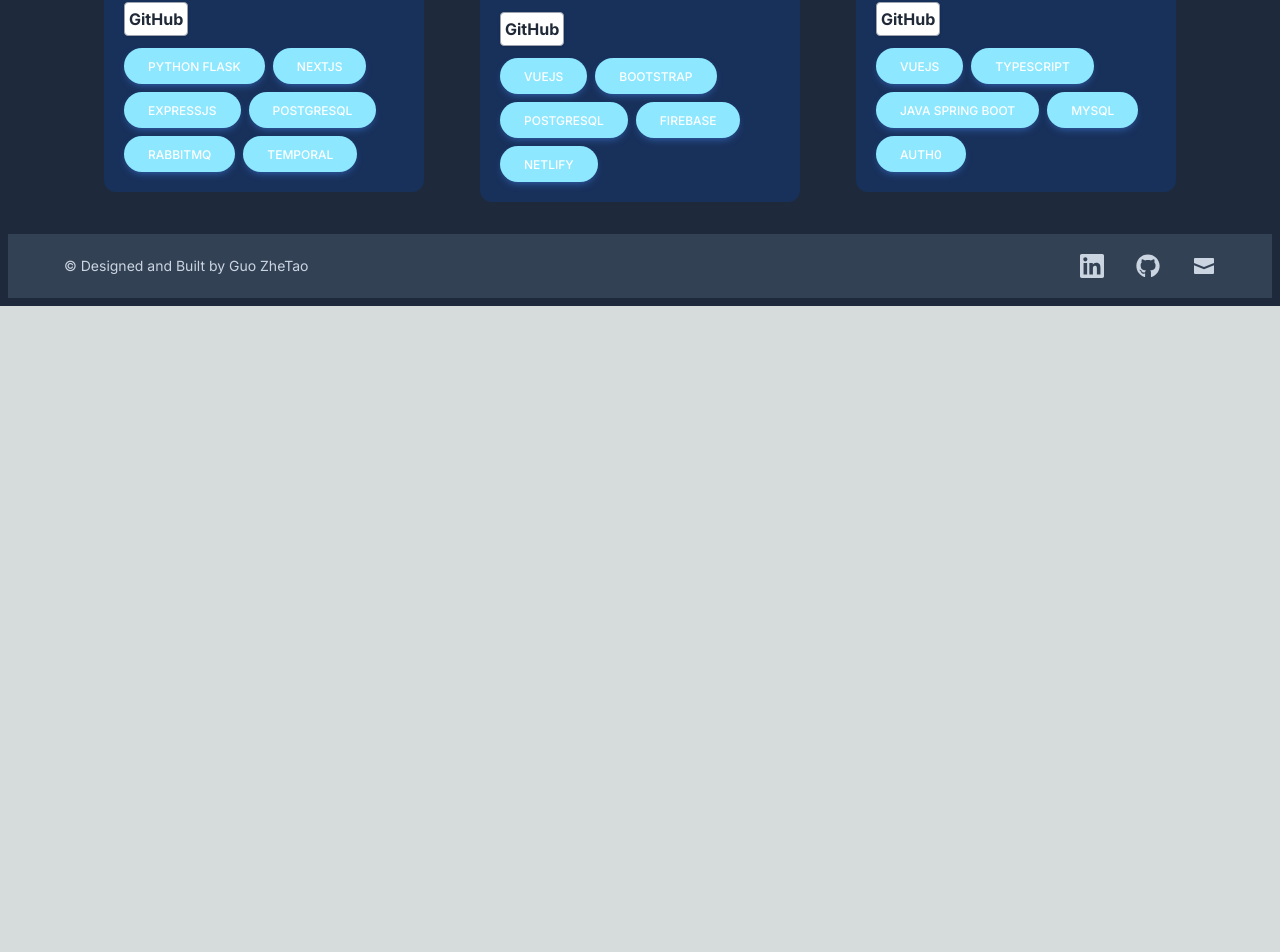
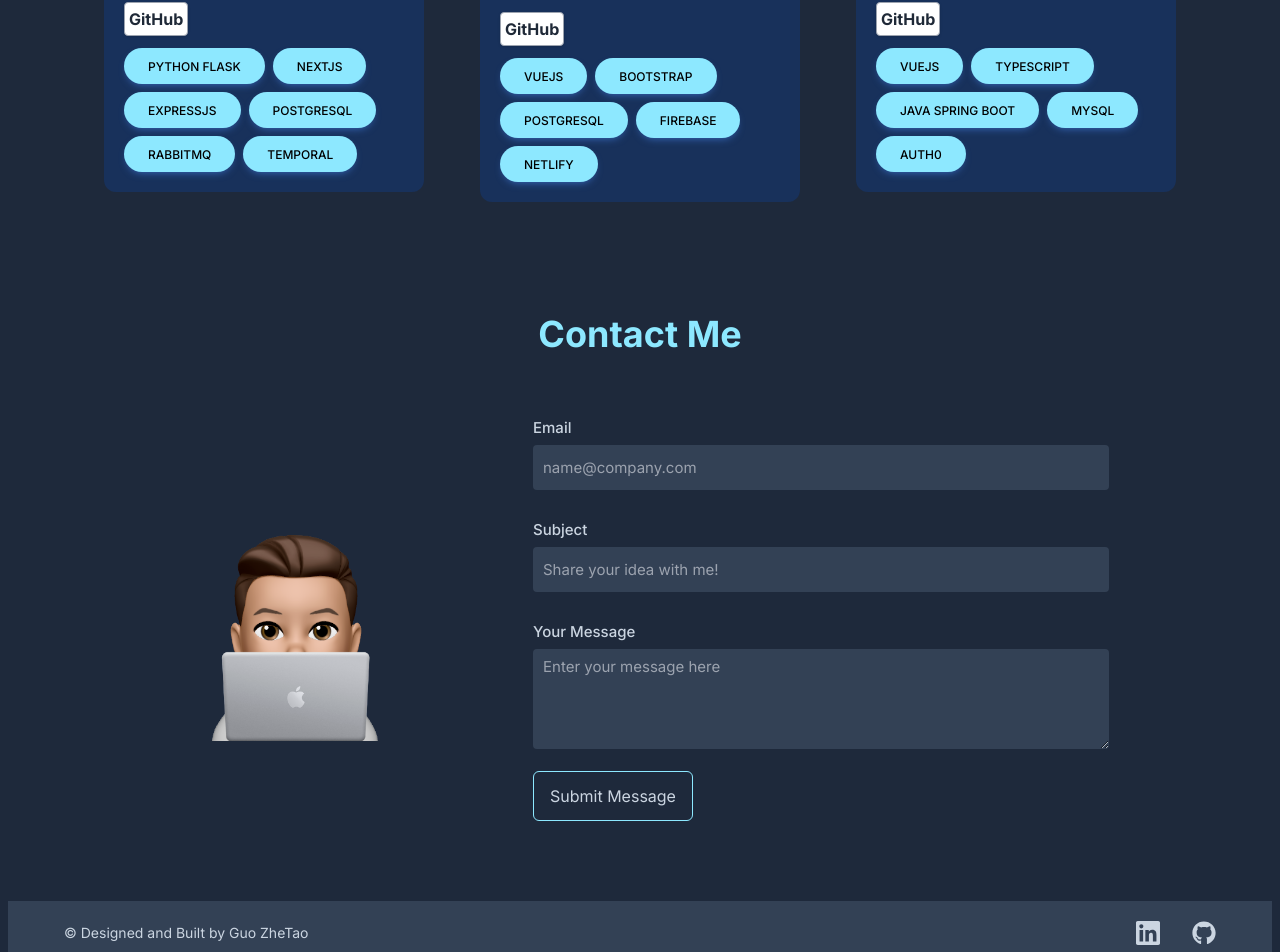
Before and after one commit to ZheTaoGuo/personal-porfolio, a Next.js app: page / in a window 1280 px wide. Shown: the part 1844-2796 px from the top of the page. Before the commit the page ends 2150 px from the top, so only its background shows below. Built offline with nearby package versions, Linux system fonts and the light colour scheme.

Commit message:
feat:contactme

```diff
--- a/package.json
+++ b/package.json
@@ -9,6 +9,8 @@
     "lint": "next lint"
   },
   "dependencies": {
+    "@radix-ui/react-form": "^0.0.3",
+    "@radix-ui/react-popover": "1.0.6",
     "@splinetool/react-spline": "^2.2.6",
     "@splinetool/runtime": "^0.9.411",
     "@types/node": "20.4.5",
--- /dev/null
+++ b/src/app/Contact/form.tsx
@@ -0,0 +1,128 @@
+'use client'
+import React, { useState, ChangeEvent, FormEvent } from 'react';
+import * as Form from '@radix-ui/react-form';
+
+const ContactForm = () => {
+	const [email, setEmail] = useState('');
+	const [subject, setSubject] = useState('');
+	const [message, setMessage] = useState('');
+
+	const handleEmailChange = (event: ChangeEvent<HTMLInputElement>) => {
+		setEmail(event.target.value);
+	};
+
+	const handleSubjectChange = (event: ChangeEvent<HTMLInputElement>) => {
+		setSubject(event.target.value);
+	};
+
+	const handleMessageChange = (event: ChangeEvent<HTMLTextAreaElement>) => {
+		setMessage(event.target.value);
+	};
+
+	const handleSubmit = (event: FormEvent<HTMLFormElement>) => {
+		event.preventDefault();
+		const body = encodeURIComponent(message);
+		const subjectEncoded = encodeURIComponent(subject);
+		const mailtoUrl = `mailto:zhetao.guo.2021@scis.smu.edu.sg?subject=${subjectEncoded}&body=${body}`;
+		window.location.href = mailtoUrl;
+	};
+
+	return (
+		<Form.Root
+			className="w-full max-w-xl flex flex-col gap-3"
+			onSubmit={handleSubmit}
+		>
+			<Form.Field className="grid mb-[10px]" name="email">
+				<div className="flex items-baseline justify-between">
+					<Form.Label className="text-[15px] font-medium leading-[35px] text-slate-300">
+						Email
+					</Form.Label>
+					<Form.Message
+						className="text-[13px] text-slate-300"
+						match="valueMissing"
+					>
+						Please enter your email
+					</Form.Message>
+					<Form.Message
+						className="text-[13px] text-slate-300"
+						match="typeMismatch"
+					>
+						Please provide a valid email
+					</Form.Message>
+				</div>
+				<Form.Control asChild>
+					<input
+						className="box-border bg-slate-700 w-full inline-flex h-[45px] appearance-none items-center justify-center rounded-[4px] px-[10px] text-[15px] leading-none text-slate-300 outline-none"
+						type="email"
+						name="email"
+						required
+						placeholder="name@company.com"
+						value={email}
+						onChange={handleEmailChange}
+					/>
+				</Form.Control>
+			</Form.Field>
+
+			<Form.Field className="grid mb-[10px]" name="subject">
+				<div className="flex items-baseline justify-between">
+					<Form.Label className="text-[15px] font-medium leading-[35px] text-slate-300">
+						Subject
+					</Form.Label>
+					<Form.Message
+						className="text-[13px] text-slate-300 opacity-[0.8]"
+						match="valueMissing"
+					>
+						Please enter a subject
+					</Form.Message>
+				</div>
+				<Form.Control asChild>
+					<input
+						className="box-border bg-slate-700 h-[45px] w-full inline-flex appearance-none items-center justify-center rounded-[4px] p-[10px] text-[15px] leading-none text-slate-300 outline-none"
+						required
+						placeholder="Share your idea with me!"
+						name="subject"
+						value={subject}
+						onChange={handleSubjectChange}
+					/>
+				</Form.Control>
+			</Form.Field>
+
+			<Form.Field className="grid mb-[10px]" name="message">
+				<div className="flex items-baseline justify-between">
+					<Form.Label className="text-[15px] font-medium leading-[35px] text-slate-300">
+						Your Message
+					</Form.Label>
+					<Form.Message
+						className="text-[13px] text-slate-300 opacity-[0.8]"
+						match="valueMissing"
+					>
+						Please enter a message
+					</Form.Message>
+				</div>
+				<Form.Control asChild>
+          <textarea
+			  className="box-border bg-slate-700 h-[100px] w-full inline-flex appearance-none items-center justify-center rounded-[4px] p-[10px] text-[15px] leading-none text-slate-300 outline-none"
+			  required
+			  name="message"
+			  value={message}
+			  onChange={handleMessageChange}
+			  placeholder="Enter your message here"
+		  />
+				</Form.Control>
+			</Form.Field>
+
+			<div className="flex justify-start">
+				<Form.Submit asChild>
+					<button
+						className="text-slate-300 border border-[#8de8ff] rounded-md px-4 py-3 hover:bg-[#8de8ff] hover:text-slate-700 transition-all ease-out"
+						type="submit"
+					>
+						Submit Message
+					</button>
+				</Form.Submit>
+			</div>
+		</Form.Root>
+	);
+};
+
+export default ContactForm;
--- /dev/null
+++ b/src/app/Contact/page.tsx
@@ -0,0 +1,20 @@
+import Image from 'next/image'
+import ContactForm from './form'
+
+export default function Contact() {
+	return (
+		<section id="contact" className="py-20 mx-auto max-w-6xl flex flex-col gap-14">
+			<div className="flex flex-col justify-center items-center">
+				<div className="text-xl font-bold md:text-4xl bg-clip-text text-transparent bg-[#8de8ff]">
+					Contact Me
+				</div>
+			</div>
+			<div className='flex flex-col md:flex-row justify-center items-center md:gap-28'>
+				<div>
+					<Image src="/ContactMe.png" alt="contact" width={250} height={100} />
+				</div>
+				<ContactForm />
+			</div>
+		</section>
+	)
+}
--- a/src/app/Experience/card.tsx
+++ b/src/app/Experience/card.tsx
@@ -14,7 +14,7 @@ export default function Card({
     {}
     return (
         <div>
-            <ol className="relative border-l border-gray-200 min-w-full md:h-[220px]">
+            <ol className="relative border-l border-gray-200 min-w-full">
                 {experiences.map((experience: Experience, index: number) => (
                     <li
                         className={`ml-6 ${
--- a/src/app/components/Footer/page.tsx
+++ b/src/app/components/Footer/page.tsx
@@ -21,12 +21,6 @@ export default function Footer() {
                 >
                     <Github />
                 </a>
-                <a
-                    href="mailto:zhetao.guo.2021@scis.smu.edu.sg"
-                    className="block"
-                >
-                    <Email />
-                </a>
             </div>
         </div>
     )
--- a/src/app/components/Header/page.tsx
+++ b/src/app/components/Header/page.tsx
@@ -49,11 +49,8 @@ export default function Header(){
                 >
                     <span className="text-[#8de8ff]">02.</span> Projects
                 </a>
-                <a href="#skills" className="hidden md:block text-md hover:text-[#8de8ff] ease-in transition duration-200 hover:translate-y-[-0.1rem]">
-                    <span className="text-[#8de8ff]">03.</span> Skills
-                </a>
                 <a href="#contact" className="hidden md:block text-md hover:text-[#8de8ff] ease-in transition duration-200 hover:translate-y-[-0.1rem]">
-                    <span className="text-[#8de8ff]">04.</span> Contact
+                    <span className="text-[#8de8ff]">03.</span> Contact
                 </a>
             </div>
             <div className="flex align-center text-slate-300 gap-5 lg:gap-8 items-center">
@@ -68,12 +65,6 @@ export default function Header(){
                     className="hidden md:block ease-in transition duration-200 hover:translate-y-[-0.2rem]"
                 >
                     <Github />
-                </a>
-                <a
-                    href="mailto:zhetao.guo.2021@scis.smu.edu.sg"
-                    className="hidden md:block ease-in transition duration-200 hover:translate-y-[-0.2rem]"
-                >
-                    <Email />
                 </a>
                 <div onClick={toggleMenu} className="md:hidden">
                     <MenuButton isOpen={isOpen} />
--- a/src/app/components/SkillTag/Button.tsx
+++ b/src/app/components/SkillTag/Button.tsx
@@ -10,7 +10,7 @@ export default function Button ({
 	height?: number,
 }){
 	return (
-		<button className="inline-block rounded-full bg-[#8de8ff] px-6 pb-2 pt-2.5 text-xs font-medium uppercase leading-normal text-white shadow-[0_4px_9px_-4px_#3b71ca] transition duration-150 ease-in-out hover:bg-primary-600 hover:shadow-[0_8px_9px_-4px_rgba(59,113,202,0.3),0_4px_18px_0_rgba(59,113,202,0.2)] focus:bg-primary-600 focus:shadow-[0_8px_9px_-4px_rgba(59,113,202,0.3),0_4px_18px_0_rgba(59,113,202,0.2)] focus:outline-none focus:ring-0 active:bg-primary-700 active:shadow-[0_8px_9px_-4px_rgba(59,113,202,0.3),0_4px_18px_0_rgba(59,113,202,0.2)] dark:shadow-[0_4px_9px_-4px_rgba(59,113,202,0.5)] dark:hover:shadow-[0_8px_9px_-4px_rgba(59,113,202,0.2),0_4px_18px_0_rgba(59,113,202,0.1)] dark:focus:shadow-[0_8px_9px_-4px_rgba(59,113,202,0.2),0_4px_18px_0_rgba(59,113,202,0.1)] dark:active:shadow-[0_8px_9px_-4px_rgba(59,113,202,0.2),0_4px_18px_0_rgba(59,113,202,0.1)]" width={width} height={height}>
+		<button className="inline-block rounded-full bg-[#8de8ff] px-6 pb-2 pt-2.5 text-xs font-medium uppercase leading-normal text-black shadow-[0_4px_9px_-4px_#3b71ca] transition duration-150 ease-in-out hover:bg-primary-600 hover:shadow-[0_8px_9px_-4px_rgba(59,113,202,0.3),0_4px_18px_0_rgba(59,113,202,0.2)] focus:bg-primary-600 focus:shadow-[0_8px_9px_-4px_rgba(59,113,202,0.3),0_4px_18px_0_rgba(59,113,202,0.2)] focus:outline-none focus:ring-0 active:bg-primary-700 active:shadow-[0_8px_9px_-4px_rgba(59,113,202,0.3),0_4px_18px_0_rgba(59,113,202,0.2)] dark:shadow-[0_4px_9px_-4px_rgba(59,113,202,0.5)] dark:hover:shadow-[0_8px_9px_-4px_rgba(59,113,202,0.2),0_4px_18px_0_rgba(59,113,202,0.1)] dark:focus:shadow-[0_8px_9px_-4px_rgba(59,113,202,0.2),0_4px_18px_0_rgba(59,113,202,0.1)] dark:active:shadow-[0_8px_9px_-4px_rgba(59,113,202,0.2),0_4px_18px_0_rgba(59,113,202,0.1)]" width={width} height={height}>
 			{name}
 		</button>
 	);
--- a/src/app/components/SkillTag/page.tsx
+++ b/src/app/components/SkillTag/page.tsx
@@ -5,7 +5,6 @@ export default function SkillTag({
 	name,
 }: {
 	name: string
-
 }) {
 	switch (name) {
 		case 'ExpressJS':
@@ -44,5 +43,7 @@ export default function SkillTag({
 			return <Button name='Auth0' />
 		case 'Netlify':
 			return <Button name='Netlify' />
+		default:
+			return <></>
 	}
 }
--- a/src/app/page.tsx
+++ b/src/app/page.tsx
@@ -3,6 +3,7 @@ import About from './About/page'
 import Footer from './components/Footer/page'
 import Experience from "@/app/Experience/page";
 import Project from '@/app/Project/page';
+import Contact from '@/app/Contact/page';
 
 export default function Home(){
   return (
@@ -12,6 +13,7 @@ export default function Home(){
               <About/>
               <Experience/>
               <Project/>
+              <Contact/>
           </div>
           <Footer/>
       </main>
```
Also changed, not shown: public/ContactMe.png (added), 1 other file (tests, documents, lock files or other folders).
